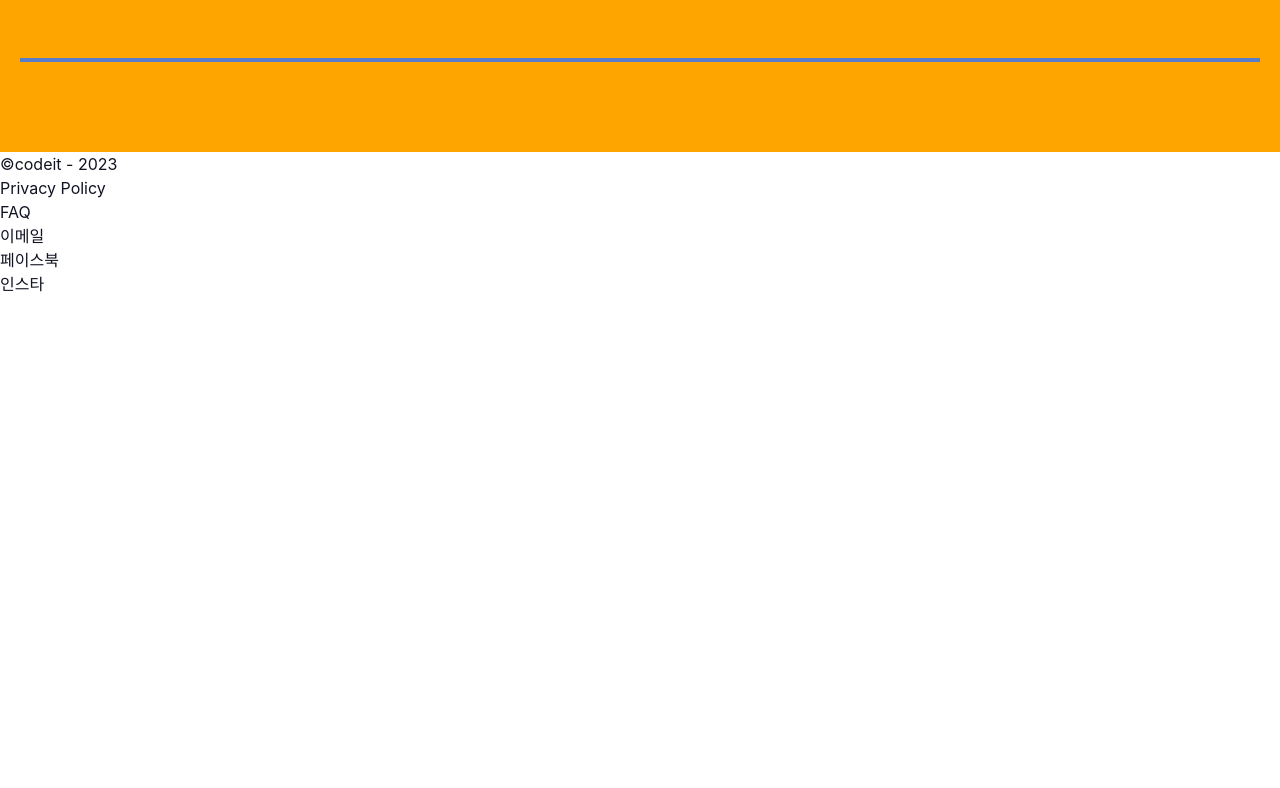
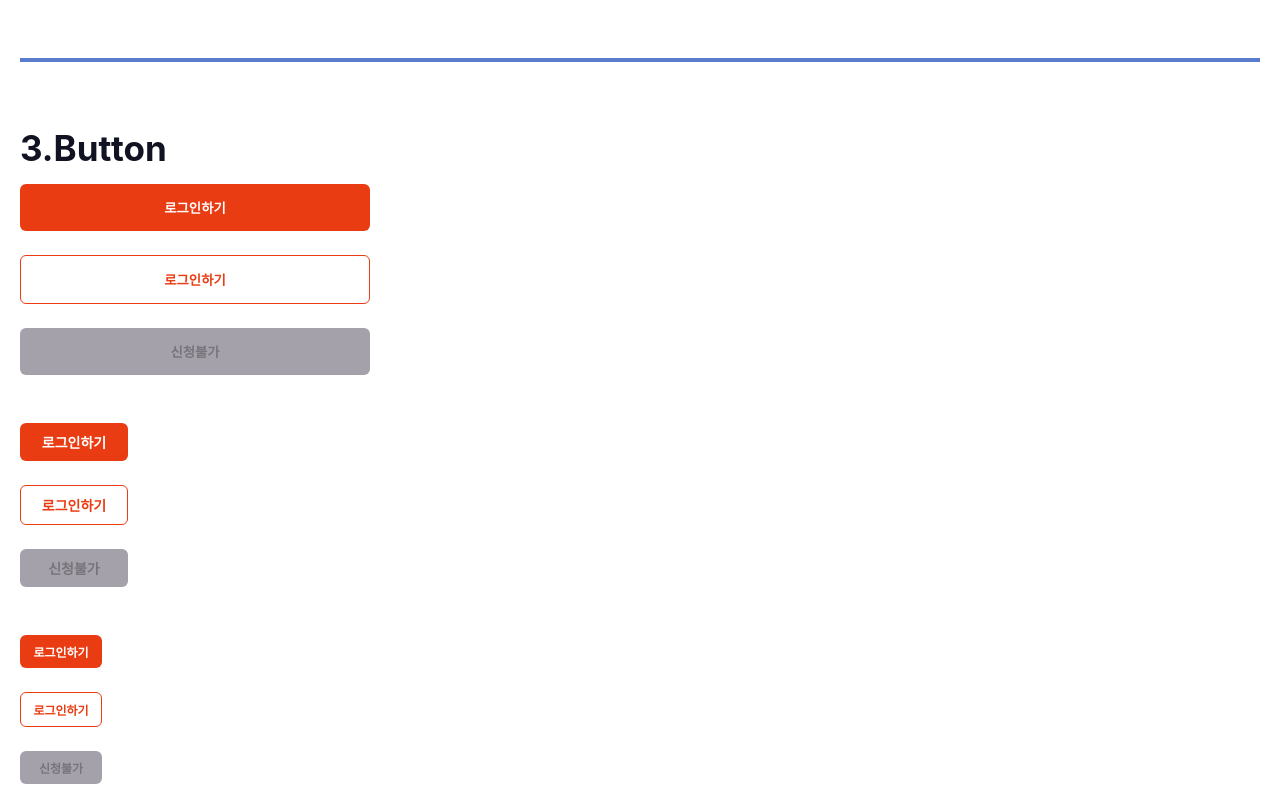
Before and after one commit to codeit-sprint12-part3/the-julge, a Next.js app: page /sample/components/Sang in a window 1280 px wide. Shown: the part 912-1700 px from the top of the page. Before the commit the page ends 1208 px from the top, so only its background shows below. Built offline with nearby package versions, Linux system fonts and the light colour scheme; a web font is replaced by a local one.

Commit message:
feat: 공용컴포넌트 버튼 완료

```diff
--- /dev/null
+++ b/src/components/ui/Button.module.css
@@ -0,0 +1,39 @@
+.button {
+  display: block;
+  border-radius: 0.6rem;
+  text-align: center;
+  font-weight: 700;
+}
+
+.button:disabled {
+  background-color: var(--gray-500);
+  cursor: auto;
+}
+
+.button_large {
+  min-width: 350px;
+  padding: 1.4rem 1rem;
+}
+
+.button_medium {
+  min-width: 108px;
+  padding: 0.9rem 2rem;
+  font-size: 1.4rem;
+}
+
+.button_small {
+  min-width: 82px;
+  padding: 0.8rem 1rem;
+  font-size: 1.2rem;
+}
+
+.button_primary {
+  background-color: var(--primary);
+  color: var(--white);
+}
+
+.button_secondary {
+  background-color: var(--white);
+  border: 1px solid var(--primary);
+  color: var(--primary);
+}
--- /dev/null
+++ b/src/components/ui/Button.tsx
@@ -0,0 +1,31 @@
+import style from "./Button.module.css";
+
+interface ButtonProps {
+  buttonText: string;
+  disabled?: boolean;
+  type?: "button" | "submit";
+  size?: "small" | "medium" | "large";
+  styleButton?: "primary" | "secondary"
+  className?: string;
+  onClick?: () => void;
+}
+
+export const Button = ({ styleButton, size, type, buttonText, disabled, className, onClick }: ButtonProps) => {
+
+  const sizeClass = style[`button_${size}`];
+  const customClass = style[`button_${styleButton}`];
+  const buttonClass = `${style.button} ${sizeClass} ${customClass} ${className || ""}`;
+
+  return (
+    <button
+      type={type}
+      className={buttonClass}
+      disabled={disabled}
+      onClick={onClick}
+    >
+      {buttonText}
+    </button>
+  )
+}
+
+export default Button;
--- a/src/pages/sample/components/Sang.module.css
+++ b/src/pages/sample/components/Sang.module.css
@@ -1,6 +1,5 @@
 .wrapper {
   padding: 30px 20px;
-  background: orange;
 }
 
 .title {
@@ -31,7 +30,6 @@
 
 .tableBox {
   overflow-x: auto;
-  width: 1200px;
   margin-bottom: 30px;
   padding-bottom: 10px;
 }
--- a/src/pages/sample/components/Sang.tsx
+++ b/src/pages/sample/components/Sang.tsx
@@ -1,7 +1,8 @@
 import Input from "@/components/ui/Input";
 import style from "./Sang.module.css";
-import CustomSelect from "./CustomSelect";
+import CustomSelect from "../../../components/ui/CustomSelect";
 import { useEffect, useState } from "react";
+import Button from "@/components/ui/Button";
 
 const Sang = () => {
 
@@ -124,6 +125,68 @@ const Sang = () => {
         menuItems={menuItems}
       />
     </div>
+
+    <div className={style.box}>
+      <h1 className={style.title}>
+        3.Button
+      </h1>
+      <Button
+        buttonText="로그인하기"
+        type="button"
+        size="large"
+        styleButton="primary"
+      /> <br />
+      <Button
+        buttonText="로그인하기"
+        type="button"
+        size="large"
+        styleButton="secondary"
+      /> <br />
+      <Button
+        buttonText="신청불가"
+        type="button"
+        size="large"
+        disabled={true}
+      />
+      <br /><br />
+      <Button
+        buttonText="로그인하기"
+        type="button"
+        size="medium"
+        styleButton="primary"
+      /> <br />
+      <Button
+        buttonText="로그인하기"
+        type="button"
+        size="medium"
+        styleButton="secondary"
+      /> <br />
+      <Button
+        buttonText="신청불가"
+        type="button"
+        size="medium"
+        disabled={true}
+      />
+      <br /><br />
+      <Button
+        buttonText="로그인하기"
+        type="button"
+        size="small"
+        styleButton="primary"
+      /> <br />
+      <Button
+        buttonText="로그인하기"
+        type="button"
+        size="small"
+        styleButton="secondary"
+      /> <br />
+      <Button
+        buttonText="신청불가"
+        type="button"
+        size="small"
+        disabled={true}
+      />
+    </div>
   </div>;
 };
 
--- a/src/styles/globals.css
+++ b/src/styles/globals.css
@@ -111,6 +111,7 @@ body {
   line-height: 1.5;
   color: var(--font-color);
 }
+
 a {
   color: var(--font-color);
 }
```
Also changed, not shown: src/components/ui/CustomSelect.module.css (renamed from src/pages/sample/components/CustomSelect.module.css), src/components/ui/CustomSelect.tsx (renamed from src/pages/sample/components/CustomSelect.tsx).
